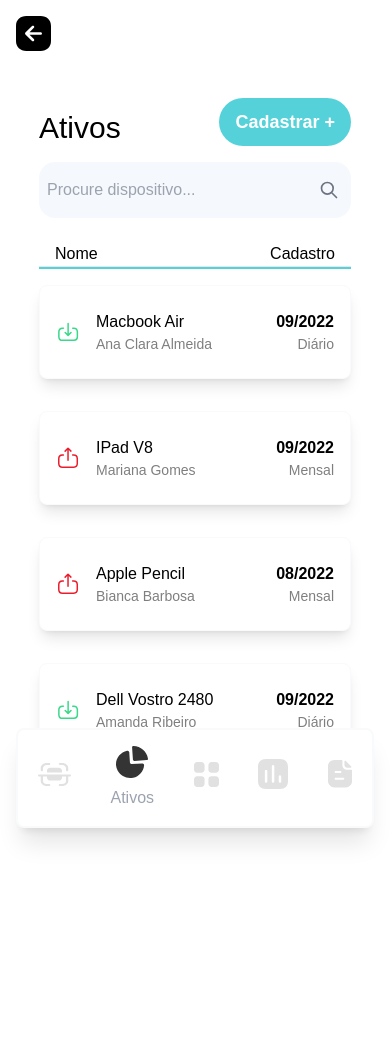
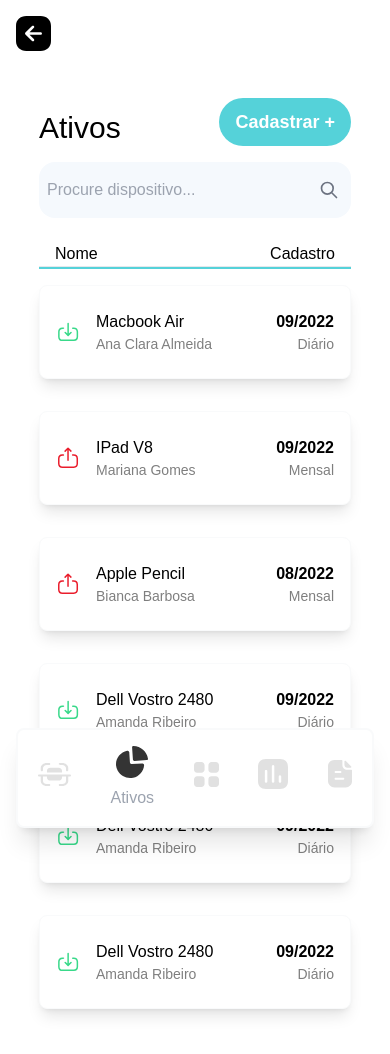
Before and after one commit to 2022M4T2-Inteli/Projeto3-Client, a Next.js app: page /ativos in a window 390 px wide. Shown: the top 1054 px of the page. Before the commit the page ends 844 px from the top, so only its background shows below. Built offline with nearby package versions, Linux system fonts and the light colour scheme.

Commit message:
responsiviness and screen fixed

```diff
--- a/pages/ativos/adicionar.js
+++ b/pages/ativos/adicionar.js
@@ -30,19 +30,20 @@
     <>
       <SuccessModal
         message={
-          'A entrega do ativo já foi computada no sistema e ele não está maislistado na lista de empréstimos da instituição.'
+          'O ativo acaba de ser adicionado a plataforma e está pronto para ser emprestado a algum aluno  e/ou colaborador da instituição.'
         }
         closeModal={() => setCongrats(false)}
         isOpened={congrats}
       />
 
-      <Layout title="Cadastro de ativo" className="bg-white flex flex-col items-center">
+      <Layout
+        title="Cadastro de ativo"
+        className="bg-white flex flex-col items-center"
+      >
         <div className="w-full pt-4 pl-4">
           <Arrow size={35} />
           <div className="w-full flex flex-row justify-center">
-            <p className="font-bold pt-[2rem] text-xl">
-              Cadastro de Ativo
-            </p>
+            <p className="font-bold pt-[2rem] text-xl">Cadastro de Ativo</p>
           </div>
         </div>
         <div className="w-4/5 lg:w-1/3 flex flex-col items-center">
--- a/pages/ativos/index.js
+++ b/pages/ativos/index.js
@@ -44,6 +44,22 @@
       status: 'Diário',
       isIn: true,
     },
+    {
+      id: 8746832,
+      device: 'Dell Vostro 2480',
+      who: 'Amanda Ribeiro',
+      date: '09/2022',
+      status: 'Diário',
+      isIn: true,
+    },
+    {
+      id: 8746833,
+      device: 'Dell Vostro 2480',
+      who: 'Amanda Ribeiro',
+      date: '09/2022',
+      status: 'Diário',
+      isIn: true,
+    },
   ];
 
   const [allDevices, setAllDevices] = useState(devices);
@@ -75,7 +91,7 @@
         <div className="w-full pt-4 pl-4">
           <Arrow size={35} />
         </div>
-        <div className="w-4/5 md:w-1/2 lg:w-1/3 flex flex-col items-center">
+        <div className="w-4/5 md:w-1/2 lg:w-1/3 flex flex-col items-center pb-24">
           <div className="flex flex-row justify-between w-full mt-10">
             <p className="mt-3 text-3xl">Ativos</p>
             <button
--- a/pages/dashboard/index.js
+++ b/pages/dashboard/index.js
@@ -50,8 +50,8 @@
         </div>
         <div className="w-full flex flex-col justify-center pt-5 shadow-lg mt-8">
           <BarChart
-            width={450}
-            height={300}
+            width={400}
+            height={400}
             data={data}
             margin={{
               top: 5,
--- a/pages/dispositivos/index.js
+++ b/pages/dispositivos/index.js
@@ -70,7 +70,7 @@
         <div className="w-full pt-4 pl-4">
           <Arrow size={35} />
         </div>
-        <div className="w-4/5 md:w-1/2 lg:w-1/3 flex flex-col items-center">
+        <div className="w-4/5 md:w-1/2 lg:w-1/3 flex flex-col items-center pb-24">
           <div className="w-full flex flex-col pt-5 justify-center">
             <p className="font-bold text-center pb-5 text-2xl">Tag Sensor</p>
             <input
--- a/pages/home/index.js
+++ b/pages/home/index.js
@@ -90,7 +90,7 @@
       <div className="w-full">
         {/* Header */}
         <div className="bg-[#ea1d2c] w-full flex flex-col pt-8">
-          <div className="w-full md:w-4/5 lg:w-1/3 mx-auto">
+          <div className="w-full md:w-5/6 lg:w-2/3 xl:w-1/3 mx-auto">
             <div className="w-full flex flex-row justify-end px-8">
               <ProfileMais
                 className={'cursor-pointer mr-4'}
@@ -104,10 +104,12 @@
               />
             </div>
 
-            <div className="flex flex-row justify-start w-full wb-10">
+            <div className="flex flex-row justify-start w-full">
               <BeaconSchoolLogo
                 width={128}
-                className={'rounded-full translate-y-[50%] ml-8'}
+                className={
+                  'rounded-full translate-y-[50%] ml-8 w-1/7'
+                }
               />
               <p className="font-bold text-white text-3xl translate-y-[60%] ml-4">
                 Beacon School
@@ -117,9 +119,9 @@
         </div>
 
         {/* Body */}
-        <div className="pt-24 flex flex-col items-center w-full">
+        <div className="pt-24 flex flex-col items-center w-full mb-24">
           <button
-            className="flex justify-center w-4/5 lg:w-1/3 px-2 py-6 bg-gradient-to-br from-[#3377FF] to-[#55d2d9] rounded-[2rem] text-white items-center"
+            className="flex justify-center w-4/5 md:w-5/6 lg:w-2/3 xl:w-1/3 px-2 py-6 bg-gradient-to-br from-[#3377FF] to-[#55d2d9] rounded-[2rem] text-white items-center"
             onClick={() => {
               router.push('/ativos');
             }}
@@ -128,13 +130,13 @@
             <span className="text-2xl ml-2">Dispositivos em uso</span>
           </button>
 
-          <div className="w-4/5 lg:w-1/3 mt-4 pb-25">
+          <div className="w-4/5 md:w-5/6 lg:w-2/3 xl:w-1/3 mt-4 pb-25">
             <div className="flex flex-row justify-between mt-4 mb-4">
               <button
                 className={`${
                   cardToRender === 'emprestimo'
                     ? 'border-b-2 border-b-[#FA7901] text-black'
-                    : 'bg-white text-[#c4c4c4]'
+                    : 'text-[#c4c4c4]'
                 } text-md font-semibold`}
                 onClick={() => {
                   setCardToRender('emprestimo');
@@ -147,7 +149,7 @@
                 className={`${
                   cardToRender === 'patrimonio'
                     ? 'border-b-2 border-b-[#55D2D9] text-black'
-                    : 'bg-white text-[#c4c4c4]'
+                    : 'text-[#c4c4c4]'
                 } text-md font-semibold`}
                 onClick={() => {
                   setCardToRender('patrimonio');
@@ -157,6 +159,11 @@
               </button>
             </div>
 
+            {cardToRender == 'emprestimo' ? (
+              <EmprestimoCard list={emprestimoList} />
+            ) : (
+              <PatrimonioCard list={patrimonioList} />
+            )}
             {cardToRender == 'emprestimo' ? (
               <EmprestimoCard list={emprestimoList} />
             ) : (
--- a/pages/relatorios/index.js
+++ b/pages/relatorios/index.js
@@ -53,7 +53,7 @@
       <div className="w-full pt-4 pl-4">
         <Arrow size={35} />
       </div>
-      <div className="w-4/5 md:w-1/2 lg:w-1/3 flex flex-col items-center">
+      <div className="w-4/5 md:w-1/2 lg:w-1/3 flex flex-col items-center pb-24">
         <div className="flex flex-row justify-between w-full mt-10">
           <p className="mt-3 text-3xl">Relatorios</p>
           <button
```
